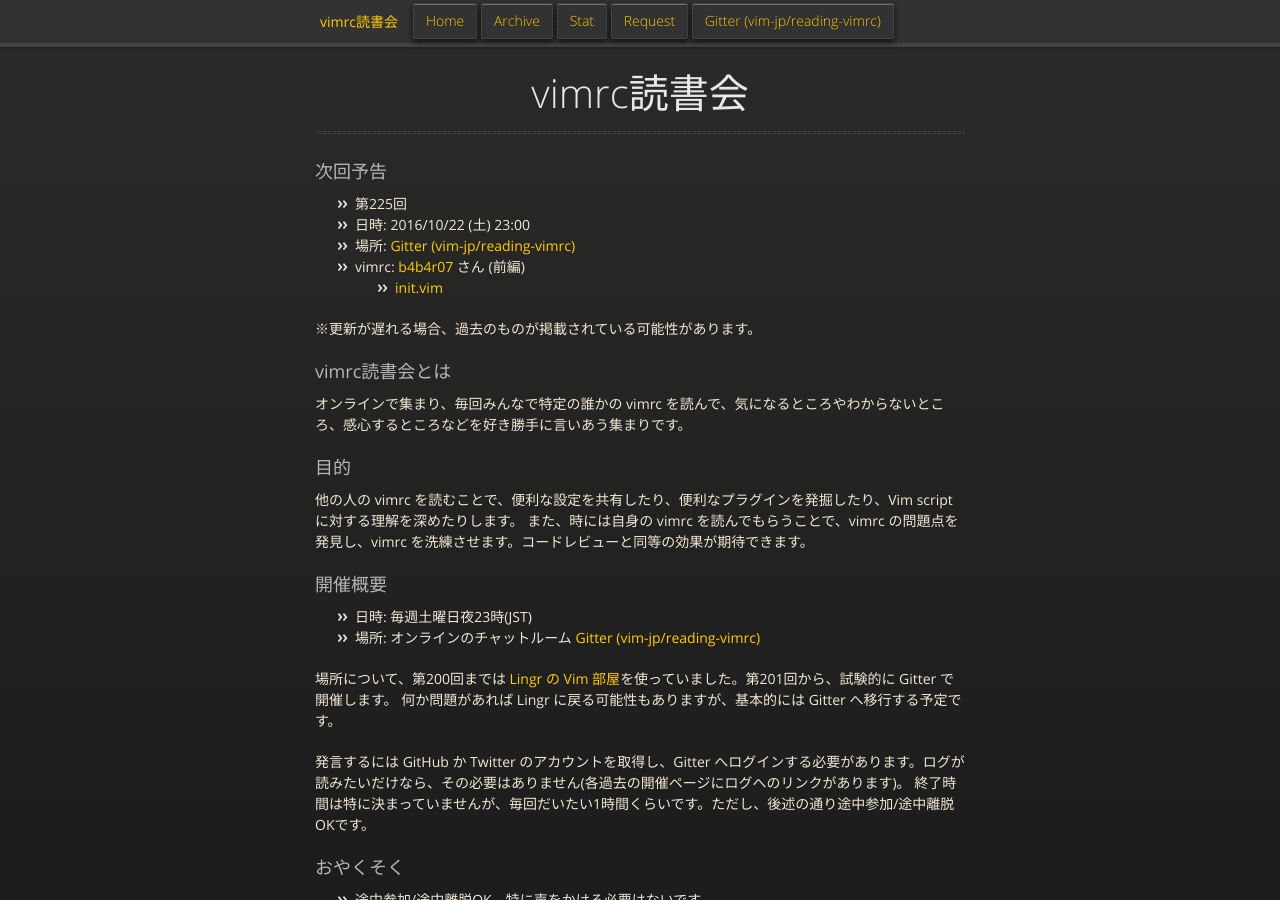
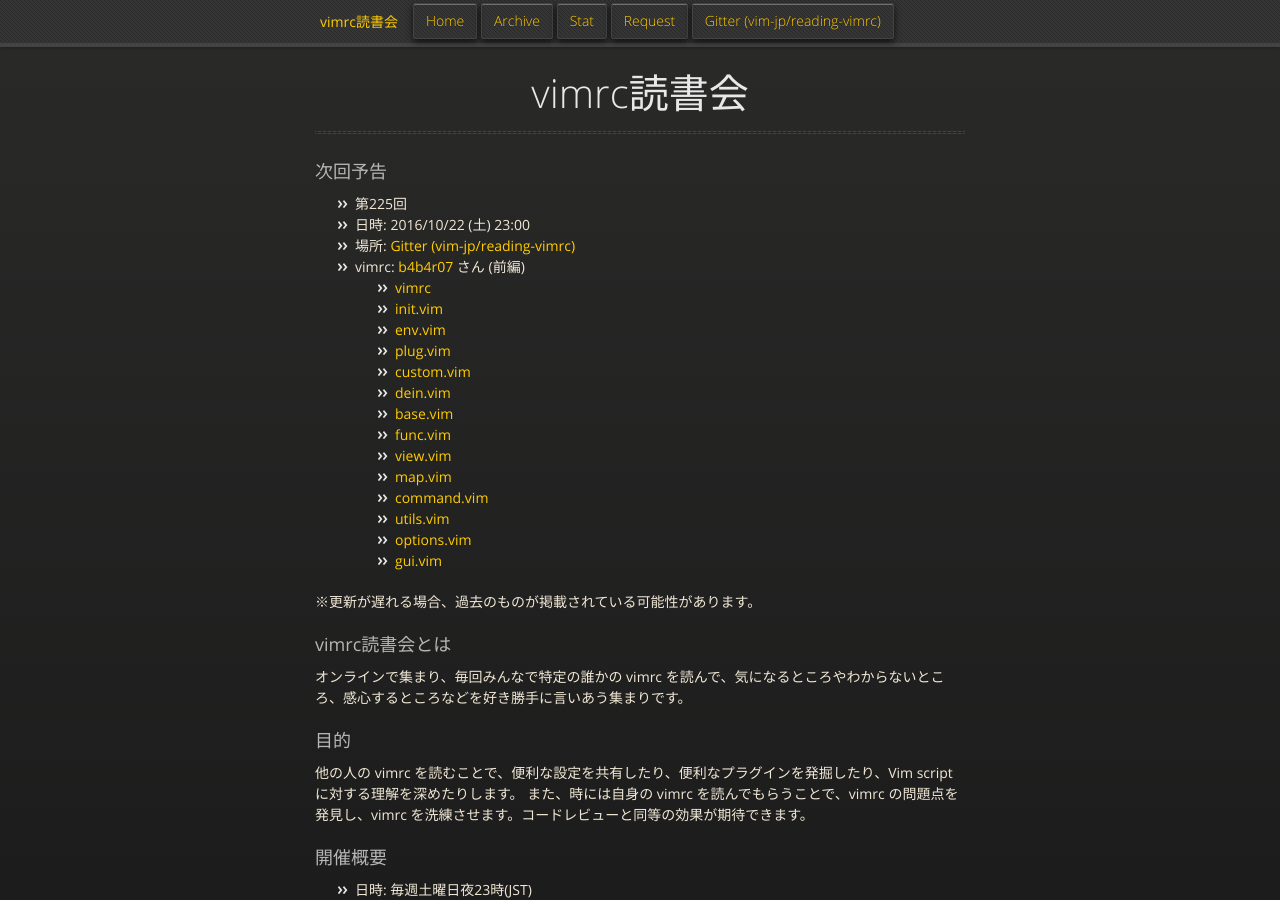
Before and after one commit to vim-jp/reading-vimrc, a Jekyll site: the page built from index.md, in a window 1280 px wide and 900 px high. Built offline with Jekyll 4.4.1, drawn with Linux system fonts in a browser that asks for light colours; nearby versions of some CDN libraries.

Commit message:
Update next data

```diff
--- a/_data/next.yml
+++ b/_data/next.yml
@@ -5,8 +5,47 @@
     name: b4b4r07
     url: https://github.com/b4b4r07
   vimrcs:
-  - url: https://github.com/b4b4r07/dotfiles/blob/master/.vim/init.vim
+  - url: https://github.com/b4b4r07/dotfiles/blob/master/.vim/vimrc
+    name: vimrc
+    hash:
+  - url: https://github.com/b4b4r07/dotfiles/blob/master/.vim/scripts/init.vim
     name: init.vim
+    hash:
+  - url: https://github.com/b4b4r07/dotfiles/blob/master/.vim/scripts/env.vim
+    name: env.vim
+    hash:
+  - url: https://github.com/b4b4r07/dotfiles/blob/master/.vim/scripts/plug.vim
+    name: plug.vim
+    hash:
+  - url: https://github.com/b4b4r07/dotfiles/blob/master/.vim/scripts/custom.vim
+    name: custom.vim
+    hash:
+  - url: https://github.com/b4b4r07/dotfiles/blob/master/.vim/scripts/dein.vim
+    name: dein.vim
+    hash:
+  - url: https://github.com/b4b4r07/dotfiles/blob/master/.vim/scripts/base.vim
+    name: base.vim
+    hash:
+  - url: https://github.com/b4b4r07/dotfiles/blob/master/.vim/scripts/func.vim
+    name: func.vim
+    hash:
+  - url: https://github.com/b4b4r07/dotfiles/blob/master/.vim/scripts/view.vim
+    name: view.vim
+    hash:
+  - url: https://github.com/b4b4r07/dotfiles/blob/master/.vim/scripts/map.vim
+    name: map.vim
+    hash:
+  - url: https://github.com/b4b4r07/dotfiles/blob/master/.vim/scripts/command.vim
+    name: command.vim
+    hash:
+  - url: https://github.com/b4b4r07/dotfiles/blob/master/.vim/scripts/utils.vim
+    name: utils.vim
+    hash:
+  - url: https://github.com/b4b4r07/dotfiles/blob/master/.vim/scripts/options.vim
+    name: options.vim
+    hash:
+  - url: https://github.com/b4b4r07/dotfiles/blob/master/.vim/scripts/gui.vim
+    name: gui.vim
     hash:
   part: "前編"
   other:
```
